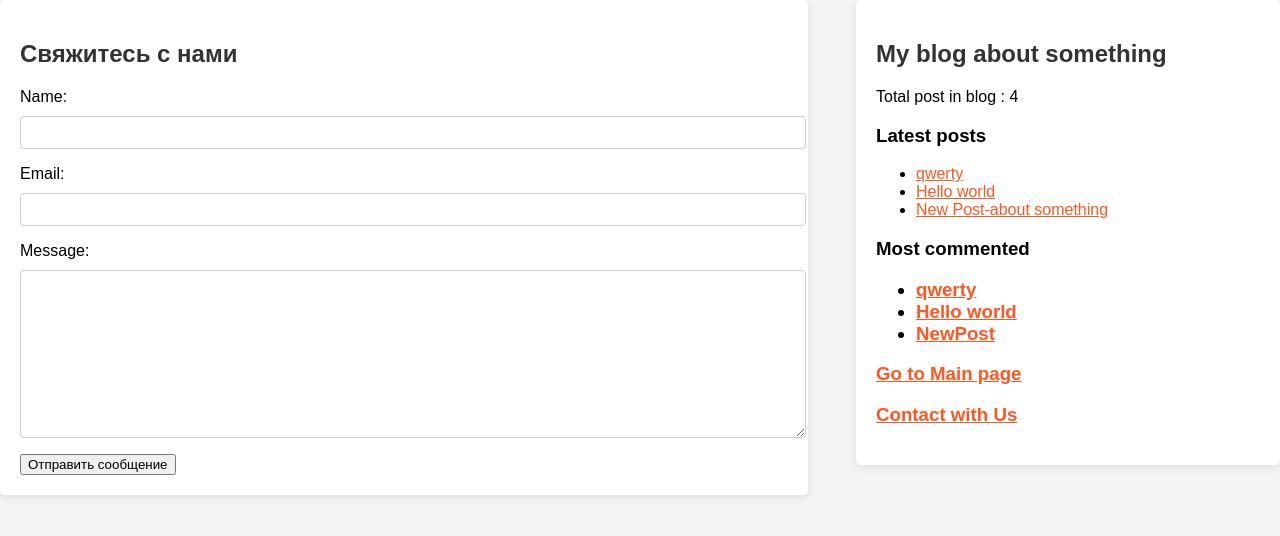
After one commit to Nilsolk/BlogSampleDjango, a Django app: page /blog/contact/ in a window 1280 px wide. The commit adds this page. Shown: the top 536 px of the page. Run offline with Django 4.2, Linux system fonts and the light colour scheme; data comes from the database, SQL or seed files in the repository; both versions use the stored data as it was after the commit.

Commit message:
add feedback form, issue with pagination

```diff
--- a/my_site/blog/forms.py
+++ b/my_site/blog/forms.py
@@ -4,3 +4,8 @@ class CommentForm(forms.ModelForm):
     class Meta:
         model = Comment
         fields = ['name', 'comment_body']
+
+class ContactUsForm(forms.Form):
+    name = forms.CharField(max_length=20)
+    email = forms.EmailField()
+    message = forms.CharField(widget = forms.Textarea)
--- a/my_site/blog/models.py
+++ b/my_site/blog/models.py
@@ -57,3 +57,11 @@ class Comment(models.Model):
 
         def __str__(self):
             return f'Comment created by {self.name} at {self.created} on {self.post}'
+
+class FeedBack(models.Model):
+     name = models.CharField(max_length=20)
+     email = models.EmailField()
+     message = models.CharField(max_length=300)
+
+     def __str__(self):
+         return f'Message from {self.name}'
--- a/my_site/blog/templates/blog/base.html
+++ b/my_site/blog/templates/blog/base.html
@@ -13,8 +13,20 @@
   </div>
   <div id="sidebar">
     <h2>My blog about something</h2>
-    <p>{% total_posts %}</p>
-    <p><a href="{% url "blog:post_list" %}">Go to Home</a></p>
+    <p>Total post in blog : {% total_posts %}</p>
+    <h3>Latest posts</h3>
+    {% latest_posts 3 %}
+    <h3>Most commented<h3>
+      {% get_most_commented as most_comm %}
+      <ul>
+        {% for post in most_comm %}
+        <li>
+          <a href={{post.get_absolute_url}}>{{post.title}}</a>
+        </li>
+        {% endfor %}
+      </ul>
+    <p><a href="{% url "blog:post_list" %}">Go to Main page</a></p>
+    <p><a href="{% url "blog:contact" %}">Contact with Us</a></p>
   </div>
 </body>
 </html>
--- /dev/null
+++ b/my_site/blog/templates/blog/post/contacts/contact.html
@@ -0,0 +1,9 @@
+{% extends "blog/base.html" %}
+{% block content%}
+<h2>Свяжитесь с нами</h2>
+<form method="post">
+    {% csrf_token %}
+    {{ form.as_p }}
+    <button type="submit">Отправить сообщение</button>
+</form>
+{% endblock %}
--- /dev/null
+++ b/my_site/blog/templates/blog/post/contacts/contact_success.html
@@ -0,0 +1,6 @@
+{% extends "blog/base.html" %}
+{% block content %}
+<h2>Спасибо за ваше сообщение!</h2>
+<p>Мы скоро с вами свяжемся.</p>
+<a href = {% url "blog:post_list" %}> Back to posts</a>
+{% endblock %}
--- /dev/null
+++ b/my_site/blog/templates/blog/post/latest_post.html
@@ -0,0 +1,7 @@
+<ul>
+    {% for post in latest %}
+    <li>
+        <a href = "{{post.get_absolute_url}}">{{post.title}}</a>
+    </li>
+    {% endfor %}
+</ul>
--- /dev/null
+++ b/my_site/blog/templatetags/blog_tags.py
@@ -0,0 +1,20 @@
+from django import template
+from ..models import Post
+from django.db.models import Count
+
+register = template.Library()
+
+@register.simple_tag
+def total_posts():
+    return Post.published.count()
+
+@register.inclusion_tag("blog/post/latest_post.html")
+def latest_posts(count = 3):
+    latest_posts = Post.published.order_by('-publish')[:count]
+    return {'latest': latest_posts}
+
+@register.simple_tag
+def get_most_commented(count = 3):
+    return Post.published.annotate(
+        total_comments = Count('commetns')
+    ).order_by('-total_comments')[:count]
--- a/my_site/blog/urls.py
+++ b/my_site/blog/urls.py
@@ -7,6 +7,9 @@ urlpatterns = [
     # path('<int:id>/', views.post_detail, name ='post_detail')
     path('', views.PostListView.as_view(), name="post_list"),
     path('<int:year>/<int:month>/<int:day>/<slug:post>/', views.post_detail, name ='post_detail'),
-    path('<int:post_id>/comment/',views.post_comment, name = 'post_comment')
+    path('<int:post_id>/comment/',views.post_comment, name = 'post_comment'),
+    path('new_list/', views.new_post_list , name = "new_post_list"),
+    path('contact/', views.contact_us_form, name = 'contact'),
+    path('contact/success/', views.contact_success, name ='contact_success'),
 
 ]
--- a/my_site/blog/views.py
+++ b/my_site/blog/views.py
@@ -1,20 +1,37 @@
 from django.shortcuts import render, get_object_or_404, redirect
 from django.core.paginator import Paginator, EmptyPage
-from .models import Post
+from .models import Post, FeedBack
 from django.views.decorators.http import require_POST
-from .forms import CommentForm
+from .forms import CommentForm, ContactUsForm
 from django.views.generic import ListView
+from django.http import HttpResponse
 
 def post_list(request):
     post_list = Post.published.all()
     paginator = Paginator(post_list, 3)
     page_number = request.GET.get('page', 1)
-    try:
-        posts = paginator.page(page_number)
-    except EmptyPage:
-        posts = paginator.page(paginator.num_pages)
+    posts = paginator.get_page(page_number)
 
     return render(request, 'blog/post/list.html', {'posts':posts})
+
+def new_post_list(request):
+    posts = Post.published.all()
+    recent = request.GET.get('recent')
+    if recent:
+        posts = posts.filter(publish__gte='2024-01-01')
+
+    sort_by = request.GET.get('sort', 'desc')
+    if sort_by == 'asc':
+        posts = posts.order_by('publish')
+    else:
+        posts = posts.order_by('-publish')
+
+    paginator = Paginator(posts, 3)
+    page_number = request.GET.get('page', 1)
+    posts = paginator.get_page(page_number)
+
+    return render(request, 'blog/post/list.html', {'posts': posts})
+
 
 
 # def post_list(request):
@@ -26,6 +43,7 @@ def post_list(request):
 #     post = get_object_or_404(Post, id = post_id, status = Post.Status.PUBLISHED)
 #     context = {'post': post}
 #     return render(request, 'blog/post/detail.html', post)
+
 
 def post_detail(request, year, month, day, post):
     # post = get_object_or_404(Post, id=id, status = Post.Status.PUBLISHED, )
@@ -40,6 +58,24 @@ def post_detail(request, year, month, day, post):
     return render(request, 'blog/post/detail.html', {'post': post,
                                                      'comments': comments,
                                                      'form': form})
+
+def contact_success(request):
+    return render(request, 'blog/post/contacts/contact_success.html')
+
+def contact_us_form(request):
+    if request.method == "POST":
+        form = ContactUsForm(request.POST)
+        if form.is_valid():
+            name = form.cleaned_data['name']
+            email = form.cleaned_data['email']
+            message = form.cleaned_data['message']
+            FeedBack.objects.create(name = name, email = email, message = message)
+            return redirect('blog:contact_success')
+        else: return HttpResponse("error")
+    else:
+        form = ContactUsForm()
+        context = {'form':form}
+        return render(request, 'blog/post/contacts/contact.html', context)
 
 class PostListView(ListView):
     queryset = Post.published.all()
--- a/my_site/my_site/urls.py
+++ b/my_site/my_site/urls.py
@@ -21,5 +21,5 @@ from django.views.generic.base import RedirectView
 urlpatterns = [
     path('admin/', admin.site.urls),
     path('blog/', include('blog.urls', namespace='blog')),
-    path('',RedirectView.as_view(url='/blog', permanent = True))
+    path('', RedirectView.as_view(url='/blog/'))
 ]
```
Also changed, not shown: my_site/blog/templates/blog/post/list.html (+13 -8 lines), my_site/blog/migrations/0004_feedback.py (added), my_site/blog/templatetags/__init__.py (added), my_site/db.sqlite3.
